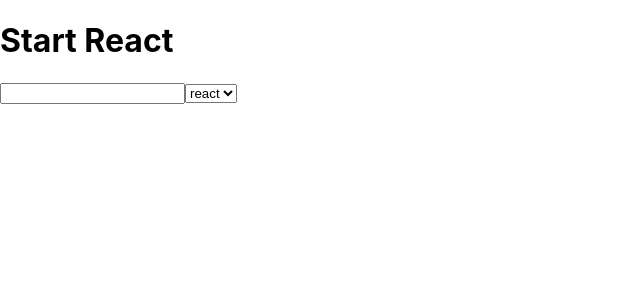
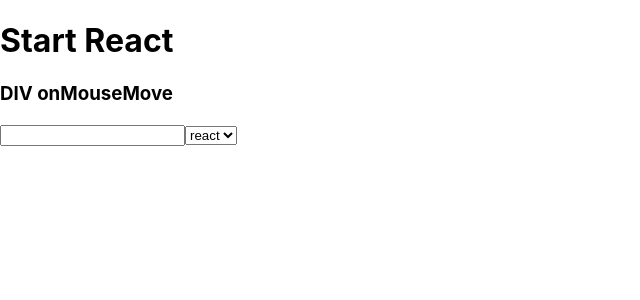
Before and after one commit to sonhayoni/React, a React (Create React App) app: page / in a window 1280 px wide. Shown: the top 300 px of the page, without its empty margins (0-640 px from the left). Built offline with nearby package versions, Linux system fonts and the light colour scheme.

Commit message:
add MouseMove

```diff
--- a/src/App.js
+++ b/src/App.js
@@ -1,12 +1,12 @@
 import React from 'react';
-import ReactChange from './R067_onChange'
+import ReactMouseMove from './R068_onMouseMove'
 
 
 function App() {
   return (
     <div>
       <h1>Start React</h1>
-      <ReactChange />
+      <ReactMouseMove />
     </div>
   );
 }
--- /dev/null
+++ b/src/R068_onMouseMove.js
@@ -0,0 +1,24 @@
+import React, { Component } from "react";
+
+class R068_onMouseMove extends Component {
+    MouseMove(tag) {
+        console.log('TAG: ' + tag);
+    }
+    render() {
+        return (
+            <>
+                <div onMouseMove={e => this.MouseMove("div")}>
+                    <h3>DIV onMouseMove</h3>
+                </div>
+                <input type="text" onMouseMove={e => this.MouseMove("input")} />
+                <select onMouseMove={e => this.MouseMove("select")}>
+                    <option value="react">react</option>
+                    <option value="200">200</option>
+                </select>
+            </>
+        )
+
+    }
+}
+
+export default R068_onMouseMove;
```
